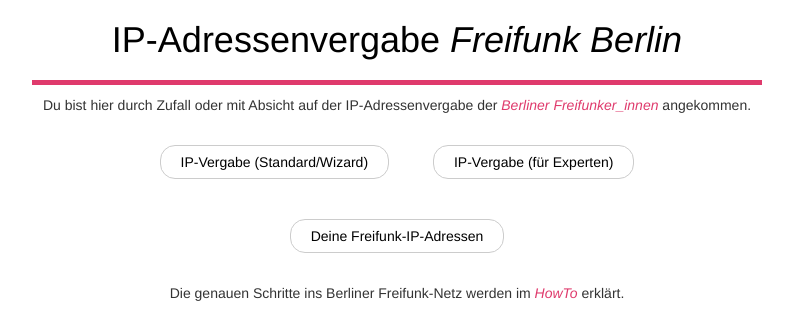
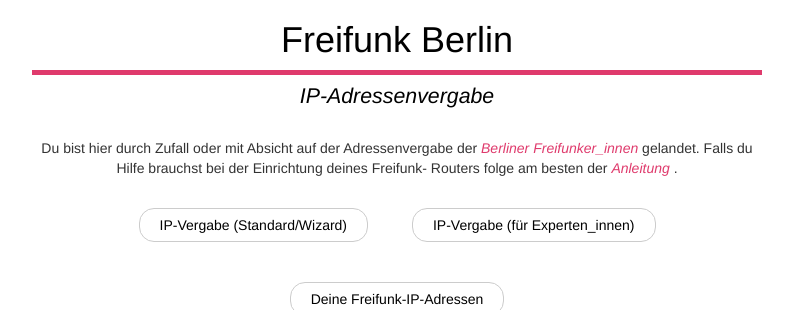
Before and after one commit to freifunk-berlin/config.berlin.freifunk.net, a Flask app: page / in a window 1280 px wide. Shown: the top 310 px of the page, without its empty margins (243-1036 px from the left). Run offline with Flask 2, Linux system fonts and the light colour scheme; parts of the project's set-up code (start-up, migrations or seed data) failed here and were passed over; some libraries are stand-ins or nearby versions.

Commit message:
Fix design issues and some text

```diff
--- a/app/static/css/style.css
+++ b/app/static/css/style.css
@@ -1,7 +1,13 @@
-h1 {
+#header h1 {
     border-bottom: 5px solid rgb(223, 58, 108);
-    padding-bottom: 20px;
-    margin-bottom: 10px;
+    padding-bottom: 10px;
+    margin-bottom: 0px;
+}
+
+#header h2 {
+  margin: 0px 0px 30px 0px;
+  font-size: 16pt;
+  padding-top: 10px;
 }
 
 h2 {
@@ -71,11 +77,11 @@ a, a:hover {
   text-decoration: none;
 }
 
-h1 a {
+#header a {
   color: #000;
 }
 
-h1 a:hover {
+#header a:hover {
   text-decoration: none;
   color: #000;
 }
--- a/app/templates/_layout.html
+++ b/app/templates/_layout.html
@@ -1,7 +1,7 @@
 <!DOCTYPE html>
 <html>
   <head>
-    <title>IP-Adressenvergabe Freifunk Berlin</title>
+    <title>Freifunk Berlin - IP-Adressenvergabe</title>
     <meta http-equiv="Content-Type" content="text/html; charset=utf-8" />
     <meta name="viewport" content="width=device-width, initial-scale=1.0">
     <link href="{{ url_for('static', filename='lib/bootstrap/css/bootstrap.min.css')}}" rel="stylesheet" media="screen">
@@ -15,10 +15,14 @@
     <div class="container">
       <div class="col-md-8 col-md-offset-2">
         <div class="row">
-          <div class="col-md-12 text-center">
+          <div class="col-md-12 text-center" id="header">
             <h1>
-              <a href="{{url_for('main.index')}}">IP-Adressenvergabe</a> <i><a href="http://berlin.freifunk.net/">Freifunk Berlin</a></i>
+              <a href="{{url_for('main.index')}}">Freifunk Berlin</a>
             </h1>
+
+            <h2>
+              {% block title %}{% endblock %}
+            </h2>
           </div>
         </div>
 
--- a/app/templates/config.html
+++ b/app/templates/config.html
@@ -1,7 +1,11 @@
 {% extends "_layout.html" %}
+
+{% block title %}
+Konfiguration
+{% endblock %}
+
 {% block body %}
       <div class="row">
-        <h2 class="col-md-12">Konfiguration</h2>
         <div class="col-md-12">
           <p>
             Im Folgenden findest du eine Auflistung der Konfigurationsparameter
--- a/app/templates/confirmation.html
+++ b/app/templates/confirmation.html
@@ -1,7 +1,11 @@
 {% extends "_layout.html" %}
+
+{% block title %}
+Email verschickt!
+{% endblock %}
+
 {% block body %}
       <div class="row">
-        <h2 class="col-md-12">Email verschickt!</h2>
         <div class="col-md-12">
           <div class="row">
             <p class="col-md-12">
--- a/app/templates/destroy_success.html
+++ b/app/templates/destroy_success.html
@@ -1,4 +1,9 @@
 {% extends "_layout.html" %}
+
+{% block title %}
+Löschung erfolgreich
+{% endblock %}
+
 {% block body %}
       <div class="row">
         <h2 class="col-md-12">Löschung erfolgreich!</h2>
--- a/app/templates/error.html
+++ b/app/templates/error.html
@@ -1,7 +1,11 @@
 {% extends "_layout.html" %}
+
+{% block title %}
+Fehler
+{% endblock %}
+
 {% block body %}
       <div class="row">
-        <h2 class="col-md-12">Fehler aufgetreten!</h2>
         <div class="col-md-12">
           <dl class="dl-horizontal">
             <dt>Code</dt>
--- a/app/templates/index.html
+++ b/app/templates/index.html
@@ -1,9 +1,18 @@
 {% extends "_layout.html" %}
+
+{% block title %}
+<a href="{{url_for('main.index')}}">IP-Adressenvergabe</a>
+{% endblock %}
+
 {% block body %}
       <div class="row">
         <p class="col-md-12 text-center">
-          Du bist hier durch Zufall oder mit Absicht auf der IP-Adressenvergabe
-          der <i><a href="http://berlin.freifunk.net/">Berliner Freifunker_innen</a></i> angekommen.
+          Du bist hier durch Zufall oder mit Absicht auf der Adressenvergabe
+          der <i><a href="http://berlin.freifunk.net/">Berliner Freifunker_innen</a></i>
+          gelandet. Falls du Hilfe brauchst bei der Einrichtung deines Freifunk-
+          Routers folge am besten der
+          <i><a href="http://berlin.freifunk.net/participate/howto/">Anleitung</a></i>
+          .
         </p>
 
         <p class="col-md-12 text-center">
@@ -12,7 +21,7 @@
           </a>
 
           <a class="button" href="{{url_for('expert.expert_form')}}">
-            IP-Vergabe (f&uuml;r Experten)
+            IP-Vergabe (f&uuml;r Experten_innen)
           </a>
 
           <br/>
@@ -23,9 +32,7 @@
         </p>
 
         <p class="col-md-12 text-center">
-          Die genauen Schritte ins Berliner Freifunk-Netz werden im
-          <i><a href="http://berlin.freifunk.net/participate/howto/">HowTo</a></i>
-          erklärt.
+          .
         </p>
 
         <div class="col-md-12 text-center">
@@ -40,13 +47,14 @@
           <i><a href="https://github.com/freifunk-berlin/nipap-wizard/issues">
             github
           </a></i> oder schreib eine
-          <a href="mailto:berlin@berlin.freifunk.net">Mail</a>.
-          Für Infos bezüglich des Setups siehe
+          <a href="mailto:berlin@berlin.freifunk.net">Mail</a>
+          an unsere Mailingliste.
+          Für Infos bezüglich dieses Dienstes, siehe
           <i><a href="https://github.com/freifunk-berlin/nipap-wizard/blob/master/README.md">
             README
-          </a></i> oder durchstöbere
+          </a></i> oder durchstöbere unsere
           <i><a href="https://wiki.freifunk.net/Berlin:Servers">
-            wiki.freifunk.net/Berlin:Servers
+            Wiki
           </a></i>.
         </p>
       </div>
--- a/app/templates/summary/success.html
+++ b/app/templates/summary/success.html
@@ -1,7 +1,11 @@
 {% extends "_layout.html" %}
+
+{% block title %}
+Email gesendet
+{% endblock %}
+
 {% block body %}
       <div class="row">
-        <h2 class="col-md-12">Email gesendet!</h2>
         <div class="col-md-12">
           <p>
             Eine Email wurde soeben an {{email}} mit all deinen registrierten
```
Also changed, not shown: app/templates/destroy_form.html (+6 -1 lines), app/templates/expert/form.html (+6 -20 lines), app/templates/summary/form.html (+6 -1 lines), app/templates/wizard/form.html (+6 -2 lines), app/templates/wizard/select_router.html (+11 -11 lines).
